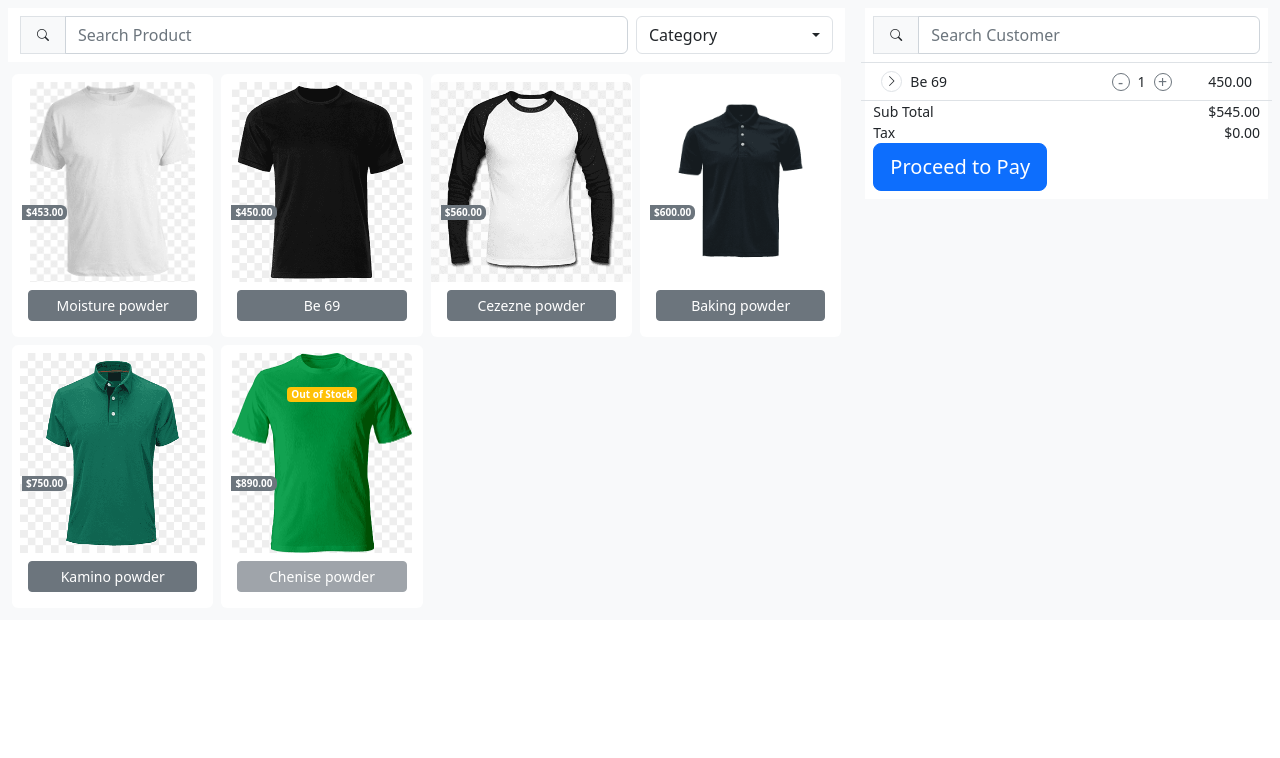
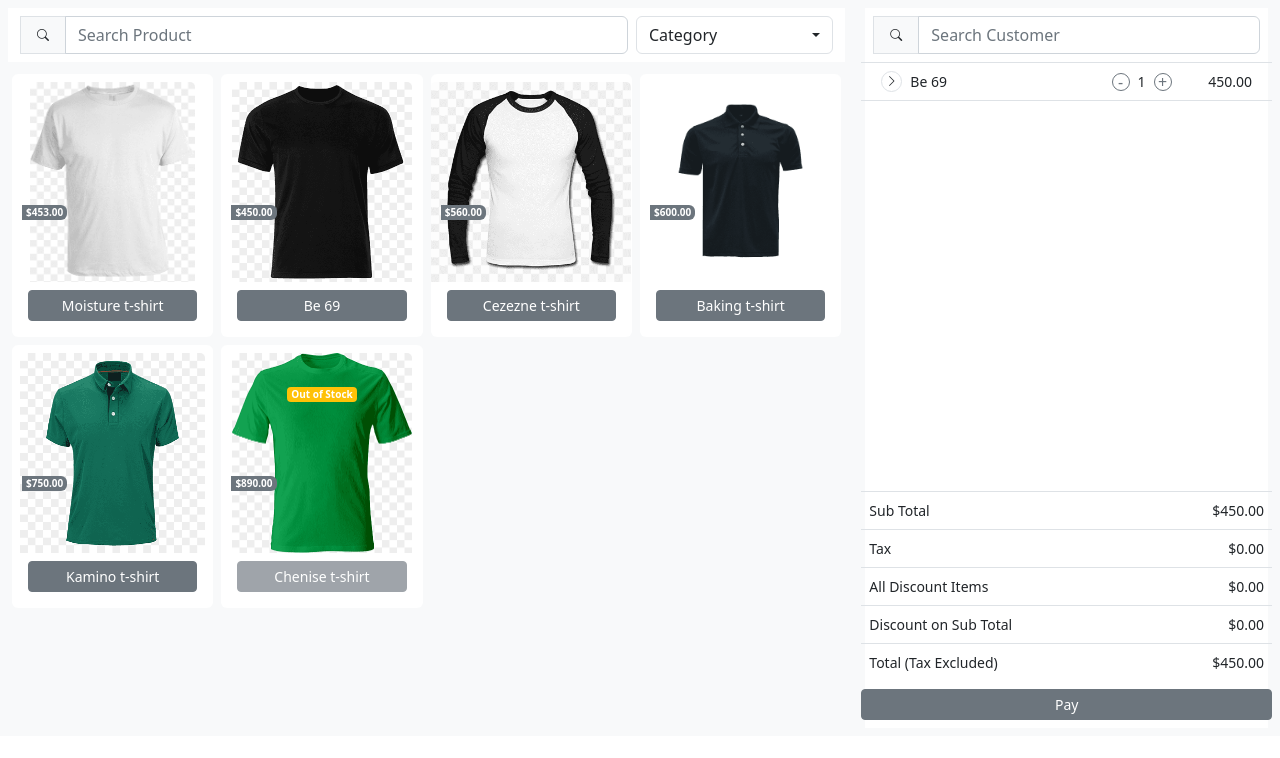
Before and after one commit to younoch/Gain-Media-test, a Vue app: page / in a window 1280 px wide. Both pictures are taken after a click on the button "Be 69". Shown: the top 758 px of the page. Built offline with nearby package versions, Linux system fonts and the light colour scheme.

Commit message:
total Cart Calc

```diff
--- a/src/assets/common.scss
+++ b/src/assets/common.scss
@@ -22,3 +22,9 @@
 .bottom-30 {
     bottom: 30%;
 }
+
+// Diametions
+
+.min-vh-90 {
+    min-height: 90vh !important;
+}
--- a/src/components/CartCard.vue
+++ b/src/components/CartCard.vue
@@ -37,7 +37,6 @@ const props = defineProps({
   },
 });
 const add = () => {
-  console.log(props.product.quantity, props.product.stock );
   if (props.product.quantity < props.product.stock) {
 
     props.product.quantity++;
--- a/src/components/CartSection.vue
+++ b/src/components/CartSection.vue
@@ -1,46 +1,56 @@
 <template>
-  <section class="h-100 py-2">
-    <div class="container bg-white p-2">
+  <section class=" py-2">
+    <div class="container min-vh-90 d-flex flex-column  bg-white p-2">
         <div class="input-group">
         <div class="border px-3 py-1 bg-light">
           <i class="bi-search font-12"></i>
         </div>
         <input
           type="search"
-          v-model="query"
           class="form-control"
           placeholder="Search Customer"
           aria-label="Search"
           aria-describedby="search-addon"
-          @keyup="updateQuery(query)"
         />
       </div>
-      <div class=" h-100 mt-2">
+      <div class="mt-2 h-100 flex-grow-1 d-flex flex-column justify-content-between">
           <template v-if="cartList.length">
+            <div>
             <template v-for="(item, index) in cartList" :key="index">
               <CartCard class="border-top" :class="{ 'border-bottom': cartList.length -1 === index}" :product="item" />
             </template>
-            <div class="font-14">
-                <div class="d-flex justify-content-between">
+            </div>
+            <div class="font-14 row">
+                <div class="d-flex justify-content-between p-2 border-top">
                     <span>Sub Total</span>
-                    <span>$545.00</span>
+                    <span>${{ getCartTotal.toFixed(2) }}</span>
                 </div>
-            </div>
-            <div class="font-14">
-                <div class="d-flex justify-content-between">
+                <div class="d-flex justify-content-between p-2 border-top">
                     <span>Tax</span>
                     <span>$0.00</span>
                 </div>
+                <div class="d-flex justify-content-between p-2 border-top">
+                    <span>All Discount Items</span>
+                    <span>$0.00</span>
+                </div>
+                <div class="d-flex justify-content-between p-2 border-top">
+                    <span> Discount on Sub Total</span>
+                    <span>$0.00</span>
+                </div>
+                <div class="d-flex justify-content-between p-2 border-top">
+                    <span>Total (Tax Excluded)</span>
+                    <span>${{ getCartTotal.toFixed(2) }}</span>
+                </div>
+            <button type="button" class="mt-2 btn btn-secondary btn-block btn-sm w-100">
+            Pay
+            </button>
             </div>
-            <button type="button" class="btn btn-primary btn-block btn-lg">
-              Proceed to Pay
-            </button>
           </template>
           <h2 v-else class="mt-2 text-center text-muted">
             No item in cart List
           </h2>
         </div>
-      </div>
+    </div>
   </section>
 </template>
 
@@ -51,7 +61,16 @@ import { useProductStore } from "@/stores/product.js";
 import CartCard from "@/components/CartCard.vue";
 
 const productStore = useProductStore();
-const { cartList } = storeToRefs(productStore);
+const { getCartList, getCartTotal } = storeToRefs(productStore);
 
-const products = computed(() => cartList.value);
+
+
+const cartList = computed(() => getCartList.value);
+
+
+
+// let total = 0;
+// for (let item of products) {
+//   total += item.price * item.quantity;
+// }
 </script>
--- a/src/stores/product.js
+++ b/src/stores/product.js
@@ -5,10 +5,10 @@ export const useProductStore = defineStore('product', {
     productList: [
       {
         id: 1,
-        name: "Moisture powder",
+        name: "Moisture t-shirt",
         category: 'beauty',
         price: 453.00,
-        image: '/public/images/1.png',
+        image: '/images/1.png',
         stock: 5,
       },
       {
@@ -16,39 +16,39 @@ export const useProductStore = defineStore('product', {
         name: "Be 69",
         category: 'beauty',
         price: 450.00,
-        image: '/public/images/2.png',
+        image: '/images/2.png',
         stock: 4,
       },
       {
         id: 3,
-        name: "Cezezne powder",
+        name: "Cezezne t-shirt",
         category: 'beauty',
         price: 560.00,
-        image: '/public/images/3.png',
+        image: '/images/3.png',
         stock: 6,
       },
       {
         id: 4,
-        name: "Baking powder",
+        name: "Baking t-shirt",
         category: 'beauty',
         price: 600.00,
-        image: '/public/images/4.png',
+        image: '/images/4.png',
         stock: 8,
       },
       {
         id: 5,
-        name: "Kamino powder",
+        name: "Kamino t-shirt",
         category: 'beauty',
         price: 750.00,
-        image: '/public/images/5.png',
+        image: '/images/5.png',
         stock: 10,
       },
       {
         id: 6,
-        name: "Chenise powder",
+        name: "Chenise t-shirt",
         category: 'beauty',
         price: 890.00,
-        image: '/public/images/6.png',
+        image: '/images/6.png',
         stock: 0,
       },
     ],
@@ -56,7 +56,9 @@ export const useProductStore = defineStore('product', {
     query: ''
   }),
   getters: {
-    getProducts: (state) => state.productList.filter(product => product.name.toLowerCase().includes(state.query.toLowerCase())) || []
+    getProducts: (state) => state.productList.filter(product => product.name.toLowerCase().includes(state.query.toLowerCase())) || [],
+    getCartList: (state) => state.cartList || [],
+    getCartTotal: (state) => state.cartList.reduce((sum, item) => sum + item.price * item.quantity, 0)
   },
   actions: {
     addToCart(payload) {
@@ -64,7 +66,6 @@ export const useProductStore = defineStore('product', {
       this.productList[productIndex].stock--
 
       let indexInCart = this.cartList.findIndex(item => item.id === payload.id);
-      console.log(indexInCart);
 
       if (indexInCart !== -1) {
         this.cartList[indexInCart].quantity += 1;
@@ -73,6 +74,11 @@ export const useProductStore = defineStore('product', {
         this.cartList.push(payload);
       }
     },
+    increseCart(payload) {
+      console.log(payload);
+      let indexInCart = this.cartList.findIndex(item => item.id === payload.id);
+      this.cartList[indexInCart].quantity += 1;
+    },
     updateQuery(payload) {
       this.query = payload;
     }
```
